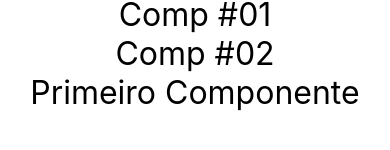
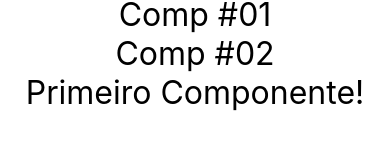
Before and after one commit to gustavocarvalho1997/Estudo-React-Native, a React Native app: screen / in a window 390 px wide. Shown: the part 388-538 px from the top of the page. Built offline with nearby package versions, Linux system fonts and the light colour scheme.

Commit message:
testando o console.warn

```diff
--- a/src/components/Primeiro.js
+++ b/src/components/Primeiro.js
@@ -3,4 +3,9 @@ import React from 'react';
 import {Text} from 'react-native';
 import Estilo from './estilo';
 
-export default () => <Text style={Estilo.TextoGrande}>Primeiro Componente</Text>;
+export default () => {
+    // console.warn('Primeiro');
+    return (
+        <Text style={Estilo.TextoGrande}>Primeiro Componente!</Text>
+    );
+};
```
